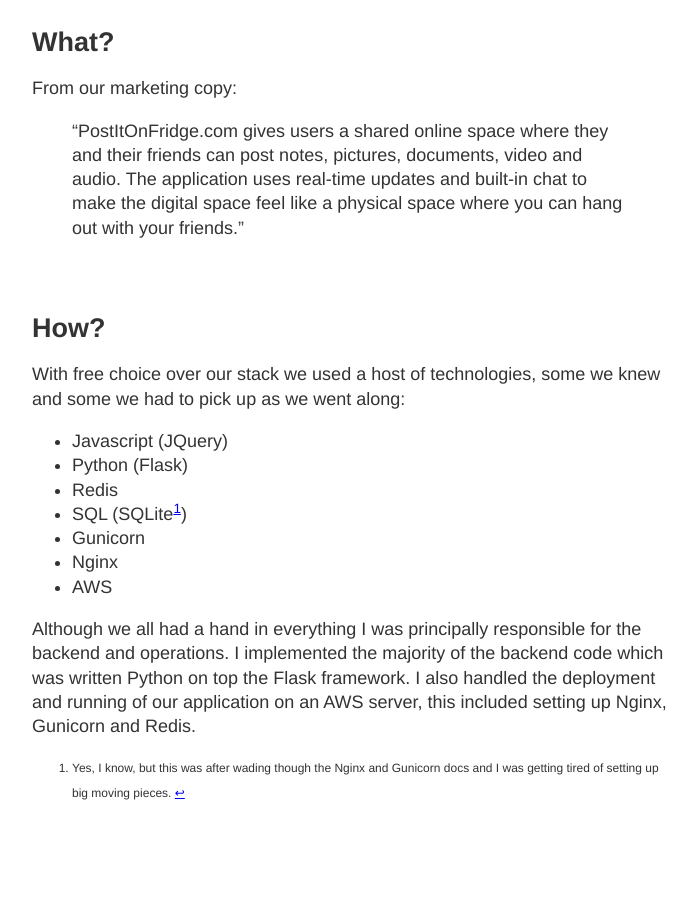
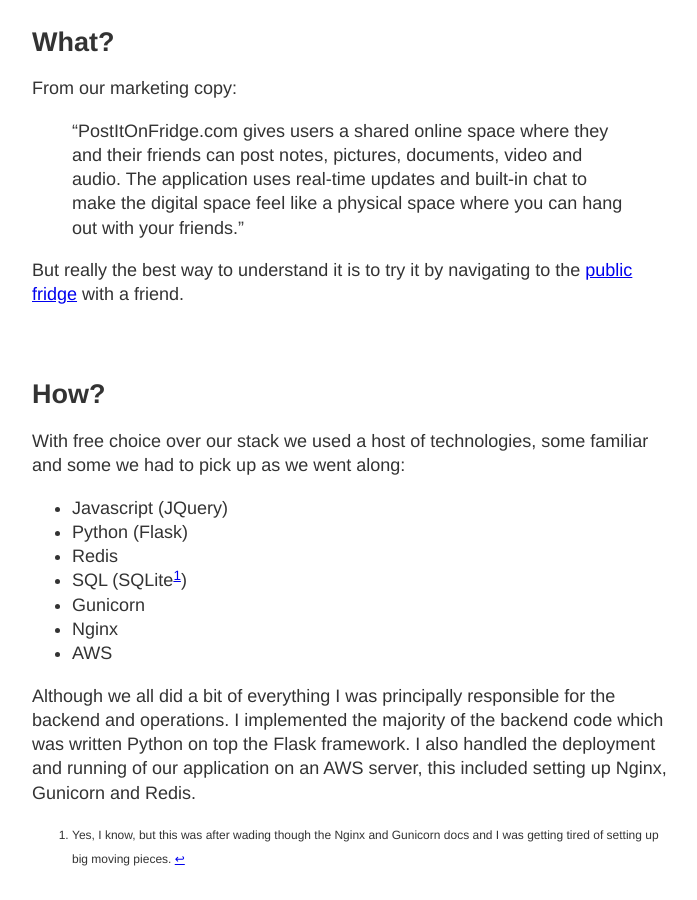
Before and after one commit to chromy/chromy.github.com, a Jekyll site: the page built from _posts/2013-09-24-postitonfridge.md, in a window 1280 px wide and 900 px high, scrolled down 879 px. Shown: the whole window, without its empty margins (288-985 px from the left). Built offline with Jekyll 4.4.1, drawn with Linux system fonts in a browser that asks for light colours; before the commit the page ends 1720 px from its top, so only the background shows below that.

Commit message:
improved position fridge slightly

```diff
--- a/_posts/2013-09-24-postitonfridge.md
+++ b/_posts/2013-09-24-postitonfridge.md
@@ -23,10 +23,13 @@
 
 >"PostItOnFridge.com gives users a shared online space where they and their friends can post notes, pictures, documents, video and audio. The application uses real-time updates and built-in chat to make the digital space feel like a physical space where you can hang out with your friends."
 
+But really the best way to understand it is to try it by navigating to
+the [public fridge](http://postitonfridge.com/f/Public) with a friend.
+
 How?
 ----
 
-With free choice over our stack we used a host of technologies, some we knew and some we had to pick up as we went along:
+With free choice over our stack we used a host of technologies, some familiar and some we had to pick up as we went along:
 * Javascript (JQuery)
 * Python (Flask)
 * Redis
@@ -35,10 +38,8 @@
 * Nginx
 * AWS
 
-Although we all had a hand in everything I was principally responsible for the backend and operations.
+Although we all did a bit of everything I was principally responsible for the backend and operations.
 I implemented the majority of the backend code which was written Python on top the Flask framework.
 I also handled the deployment and running of our application on an AWS server, this included setting up Nginx, Gunicorn and Redis.
 
-
-
 [^1]: Yes, I know, but this was after wading though the Nginx and Gunicorn docs and I was getting tired of setting up big moving pieces.
```
